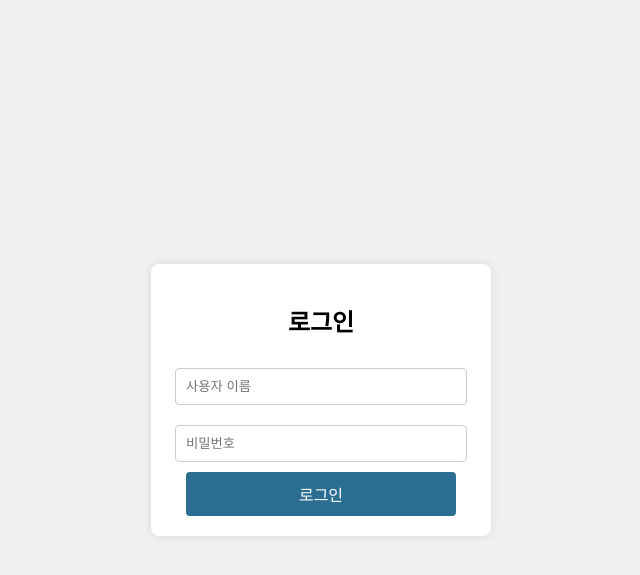
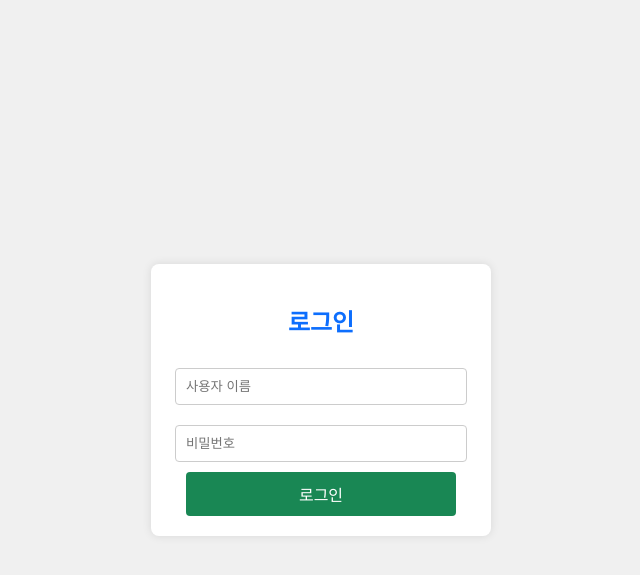
Before and after one commit to junny1117/Events-Detection-from-CCTV-Video, a Flask app: page /login in a window 1280 px wide. Shown: the top 575 px of the page, without its empty margins (319-959 px from the left). Run offline with Flask 3, Linux system fonts and the light colour scheme; parts of the project's set-up code (start-up, migrations or seed data) failed here and were passed over.

Commit message:
템플릿 디자인 수정

```diff
--- a/templates/login.html
+++ b/templates/login.html
@@ -24,6 +24,7 @@
         }
         .login-container h2 {
             margin-bottom: 20px;
+            color: #0d6efd;
         }
         .login-container input[type="text"],
         .login-container input[type="password"] {
@@ -36,7 +37,7 @@
         .login-container button {
             width: 90%;
             padding: 10px;
-            background-color: #2c6e91;
+            background-color: #198754;
             color: white;
             border: none;
             border-radius: 4px;
@@ -44,7 +45,7 @@
             font-size: 16px;
         }
         .login-container button:hover {
-            background-color: #003f5c;
+            background-color: #146c43;
         }
         aside {
             color: red;
```
Also changed, not shown: README.md.
